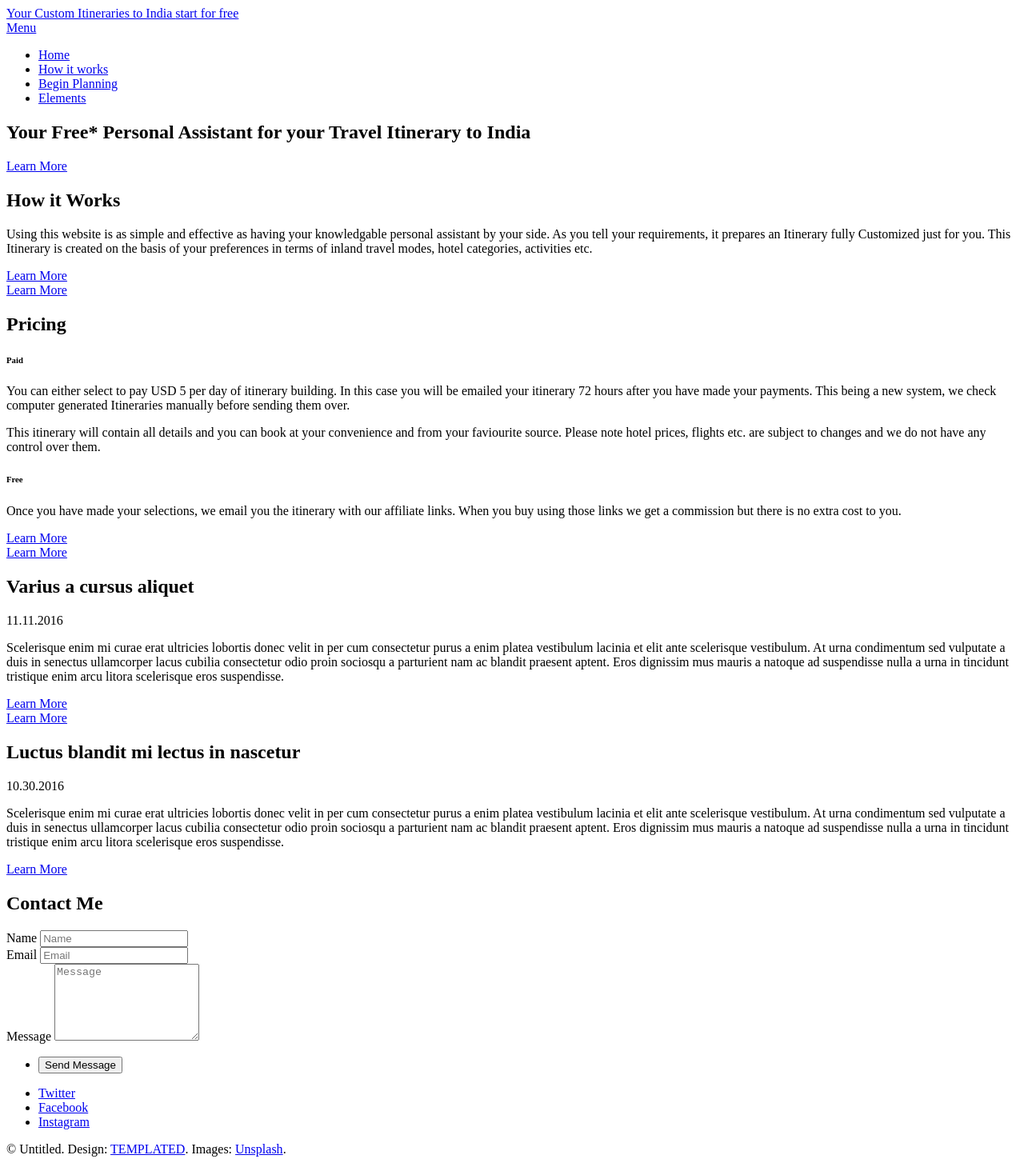
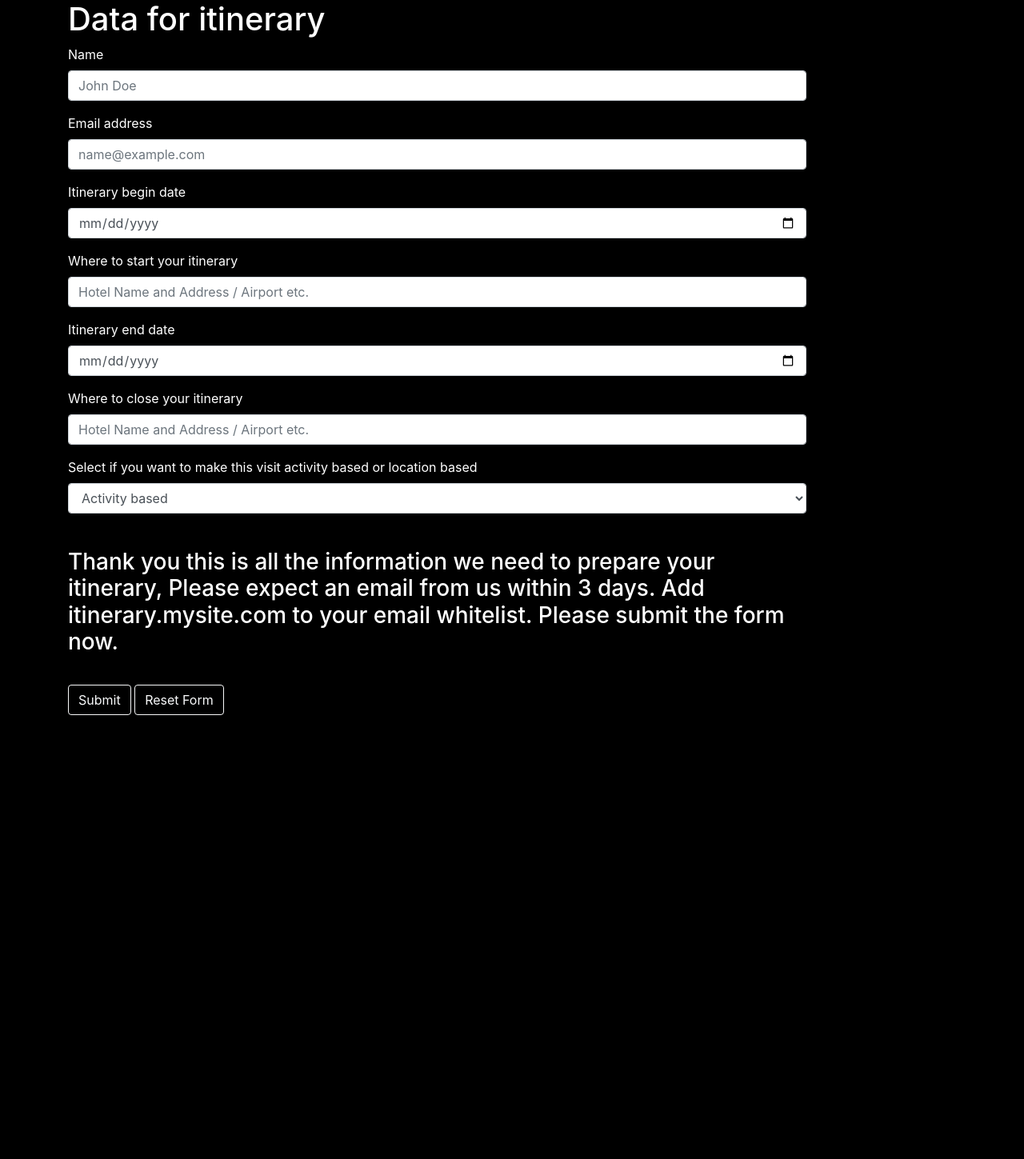
Before and after one commit to Itinerary-Streamlining-tool/MVP, a plain HTML site: page index.html in a window 1280 px wide. Shown: the whole page at 80% size. After the commit the page ends 910 px from the top, so only its background shows below. Drawn offline with nearby package versions, Linux system fonts and the light colour scheme.

Commit message:
Add files via upload

```diff
--- a/index.html
+++ b/index.html
@@ -1,175 +1,190 @@
-<!DOCTYPE HTML>
-<!--
-	Road Trip by TEMPLATED
-	templated.co @templatedco
-	Released for free under the Creative Commons Attribution 3.0 license (templated.co/license)
--->
-<html>
-	<head>
-		<title>Customized travel Itineraries to India</title>
-		<meta charset="utf-8" />
-		<meta name="viewport" content="width=device-width, initial-scale=1" />
-		<link rel="stylesheet" href="assets/css/main.css" />
-	</head>
-	<body>
+<!doctype html>
+<html lang="en">
 
-		<!-- Header -->
-			<header id="header">
-				<div class="logo"><a href="index.html">Your Custom Itineraries to India <span>start for free</span></a></div>
-				<a href="#menu"><span>Menu</span></a>
-			</header>
+<head>
+    <link rel="stylesheet" href="styles.css">
+    <link rel="stylesheet" href="https://stackpath.bootstrapcdn.com/bootstrap/4.5.0/css/bootstrap.min.css"
+        integrity="sha384-9aIt2nRpC12Uk9gS9baDl411NQApFmC26EwAOH8WgZl5MYYxFfc+NcPb1dKGj7Sk" crossorigin="anonymous">
+    <!-- Required meta tags -->
+    <meta charset="utf-8">
+    <meta name="viewport" content="width=device-width, initial-scale=1, shrink-to-fit=no">
 
-		<!-- Nav -->
-			<nav id="menu">
-				<ul class="links">
-					<li><a href="index.html">Home</a></li>
-					<li><a href="how-it-works.html">How it works</a></li>
-					<li><a href="startitinerary.html">Begin Planning</a></li>
-					<li><a href="elements.html">Elements</a></li>
-				</ul>
-			</nav>
+    <!-- Bootstrap CSS -->
+    <link rel="stylesheet" href="https://stackpath.bootstrapcdn.com/bootstrap/4.5.0/css/bootstrap.min.css"
+        integrity="sha384-9aIt2nRpC12Uk9gS9baDl411NQApFmC26EwAOH8WgZl5MYYxFfc+NcPb1dKGj7Sk" crossorigin="anonymous">
 
-		<!-- Banner -->
-		<!--
-			Note: To show a background image, set the "data-bg" attribute below
-			to the full filename of your image. This is used in each section to set
-			the background image.
-		-->
-			<section id="banner" class="bg-img" data-bg="banner.jpg">
-				<div class="inner">
-					<header>
-						<h1> Your Free* Personal Assistant for your Travel Itinerary to India</h1>
-					</header>
-				</div>
-				<a href="#one" class="more">Learn More</a>
-			</section>
+    <title>itinerary creation</title>
+</head>
+<style>
+    body {
+        background-color: #000000;
+    }
+    .container {
+  color:white;
+}
+</style>
 
-		<!-- One -->
-			<section id="one" class="wrapper post bg-img" data-bg="banner2.jpg">
-				<div class="inner">
-					<article class="box">
-						<header>
-							<h2>How it Works</h2>
-							<p> </p>
-						</header>
-						<div class="content">
-							<p>Using this website is as simple and effective as having your knowledgable personal assistant by your side. As you tell your requirements, it prepares an Itinerary fully Customized just for you. This Itinerary is created on the basis of your preferences in terms of inland travel modes, hotel categories, activities etc.
-							</p>
-						</div>
-						<footer>
-							<a href="how-it-works.html" class="button alt">Learn More</a>
-						</footer>
-					</article>
-				</div>
-				<a href="#two" class="more">Learn More</a>
-			</section>
 
-		<!-- Two -->
-			<section id="two" class="wrapper post bg-img" data-bg="banner5.jpg">
-				<div class="inner">
-					<article class="box">
-						<header>
-							<h2>Pricing</h2>
-							<p></p>
-						</header>
-						<div class="content">
-							<h6>Paid</h6>
-							<p>You can either select to pay USD 5 per day of itinerary building. In this case you will be emailed your itinerary 72 hours after you have made your payments. This being a new system, we check computer generated Itineraries manually before sending them over. </p>
-							<p>This itinerary will contain all details and you can book at your convenience and from your faviourite source. Please note hotel prices, flights etc. are subject to changes and we do not have any control over them.</p>
-							<h6>Free</h6>
-							<p>Once you have made your selections, we email you the itinerary with our affiliate links. When you buy using those links we get a commission but there is no extra cost to you.</p>
+<body>
+    <div class="container">
+        <h1>Data for itinerary</h1>
 
-						</div>
-						<footer>
-							<a href="Pricing.html" class="button1 alt">Learn More</a>
-						</footer>
-					</article>
-				</div>
-				<a href="#three" class="more">Learn More</a>
-			</section>
 
-		<!-- Three -->
-			<section id="three" class="wrapper post bg-img" data-bg="banner4.jpg">
-				<div class="inner">
-					<article class="box">
-						<header>
-							<h2>Varius a cursus aliquet</h2>
-							<p>11.11.2016</p>
-						</header>
-						<div class="content">
-							<p>Scelerisque enim mi curae erat ultricies lobortis donec velit in per cum consectetur purus a enim platea vestibulum lacinia et elit ante scelerisque vestibulum. At urna condimentum sed vulputate a duis in senectus ullamcorper lacus cubilia consectetur odio proin sociosqu a parturient nam ac blandit praesent aptent. Eros dignissim mus mauris a natoque ad suspendisse nulla a urna in tincidunt tristique enim arcu litora scelerisque eros suspendisse.</p>
-						</div>
-						<footer>
-							<a href="how-it-works.html" class="button alt">Learn More</a>
-						</footer>
-					</article>
-				</div>
-				<a href="#four" class="more">Learn More</a>
-			</section>
 
-		<!-- Four -->
-			<section id="four" class="wrapper post bg-img" data-bg="banner3.jpg">
-				<div class="inner">
-					<article class="box">
-						<header>
-							<h2>Luctus blandit mi lectus in nascetur</h2>
-							<p>10.30.2016</p>
-						</header>
-						<div class="content">
-							<p>Scelerisque enim mi curae erat ultricies lobortis donec velit in per cum consectetur purus a enim platea vestibulum lacinia et elit ante scelerisque vestibulum. At urna condimentum sed vulputate a duis in senectus ullamcorper lacus cubilia consectetur odio proin sociosqu a parturient nam ac blandit praesent aptent. Eros dignissim mus mauris a natoque ad suspendisse nulla a urna in tincidunt tristique enim arcu litora scelerisque eros suspendisse.</p>
-						</div>
-						<footer>
-							<a href="how-it-works.html" class="button alt">Learn More</a>
-						</footer>
-					</article>
-				</div>
-			</section>
 
-		<!-- Footer -->
-			<footer id="footer">
-				<div class="inner">
 
-					<h2>Contact Me</h2>
+        <form>
+            <div class="form-row">
+                <div class="form-group col-md-10">
 
-					<form action="#" method="post">
+                    <div class="form-group">
+                        <label for="exampleFormControlInput3">Name</label>
+                        <input type="text" class="form-control" id="exampleFormControlInput3" placeholder="John Doe">
+                    </div>
+                    <div class="form-group">
+                        <label for="exampleFormControlInput1">Email address</label>
+                        <input type="email" class="form-control" id="exampleFormControlInput1"
+                            placeholder="name@example.com">
+                    </div>
+                  <!--  <div class="form-group">
+                        <label for="exampleFormControlInput4">How many people in the group?</label>
+                        <input type="number" class="form-control" id="exampleFormControlInput4" placeholder="1 - 8">
+                    </div> -->
+                    <div class="form-group">
+                        <label for="exampleFormControlInput5">Itinerary begin date</label>
+                        <input type="date" class="form-control" id="exampleFormControlInput5" placeholder="John Doe">
+                    </div>
+                    <div class="form-group">
+                        <label for="exampleFormControlInput6">Where to start your itinerary</label>
+                        <input type="text" class="form-control" id="exampleFormControlInput6"
+                            placeholder="Hotel Name and Address / Airport etc.">
+                    </div>
+                    <div class="form-group">
+                        <label for="exampleFormControlInput7">Itinerary end date</label>
+                        <input type="date" class="form-control" id="exampleFormControlInput7" placeholder="John Doe">
+                    </div>
+                    <div class="form-group">
+                        <label for="exampleFormControlInput6">Where to close your itinerary</label>
+                        <input type="text" class="form-control" id="exampleFormControlInput6"
+                            placeholder="Hotel Name and Address / Airport etc.">
+                    </div>
+                    <!-- <div class="form-group">
+                        <label for="exampleFormControlSelect2">Preferred modes of transport (select as many as
+                            applicable) </label>
+                        <select multiple class="form-control" id="exampleFormControlSelect2">
+                            <option>Flight</option>
+                            <option>Over night intercity train</option>
+                            <option>Intracity Metro / Bus</option>
+                            <option>Intracity cab or tuk-tuk</option>
+                            <option>Intercity taxi</option>
+                            <option>Self Drive Car</option>
+                            <option>Self Drive Two Wheeler</option>
+                        </select>
+                    </div>
+                    <div class="form-group">
+                        <label for="exampleFormControlSelect7">What is your travel pace (select as many as applicable)
+                        </label>
+                        <select multiple class="form-control" id="exampleFormControlSelect7">
+                            <option>Slow - 4 - 8 hours daily</option>
+                            <option>Medium - 6 - 10 hours daily </option>
+                            <option>Fast - 8 - 12 hours daily</option>
+                        </select>
+                    </div>
+                    <div class="form-group">
+                        <label for="exampleFormControlSelect2">If you have a bucket list for this trip (select as many
+                            as applicable) </label>
+                        <select multiple class="form-control" id="exampleFormControlSelect2">
+                            <option>Places of tourist interest</option>
+                            <option>Wild life safari</option>
+                            <option>Leh Road Trip (Drive on world's highest motorable Road</option>
+                            <option>Natural Beauty (Hills, Deserts, Beaches etc.)</option>
+                            <option>Historical Places</option>
+                            <option>Adventure Sports</option>
+                            <option>Self Driving / Riding trips</option>
+                        </select>
+                    </div>
+                    <div class="form-group">
+                        <label for="exampleFormControlSelect2">Geographical locations you'd like to visit in this trip
+                            (select as many as applicable) </label>
+                        <select multiple class="form-control" id="exampleFormControlSelect2">
+                            <option>Any places in India</option>
+                            <option>Northern India covering J&K, Himachal Pradesh, Punjab, Haryana, Delhi, Uttar Pradesh
+                                and parts of Rajasthan</option>
+                            <option>North Eastern India covering Uttara Khand, Sikkim, Assam, Nagaland, Manipur,
+                                Mizoram, Tirupura, Meghalaya</option>
+                            <option>Eastern India covering Uttar Pradesh, Jharkhand, West Bengal, Bihar, Odisha,
+                                Chhatisgarh</option>
+                            <option>Central India covering Madhya Pradesh and Parts of Maharashtra</option>
+                            <option>Western India covering Gujarat, Parts of Maharashtra and Goa</option>
+                            <option>Southern India covering Telangana, Karnataka, Andhra Pradesh, Kerala and Tamil Nadu,
+                                Andaman Islands</option>
+                        </select>
 
-						<div class="field half first">
-							<label for="name">Name</label>
-							<input name="name" id="name" type="text" placeholder="Name">
-						</div>
-						<div class="field half">
-							<label for="email">Email</label>
-							<input name="email" id="email" type="email" placeholder="Email">
-						</div>
-						<div class="field">
-							<label for="message">Message</label>
-							<textarea name="message" id="message" rows="6" placeholder="Message"></textarea>
-						</div>
-						<ul class="actions">
-							<li><input value="Send Message" class="button alt" type="submit"></li>
-						</ul>
-					</form>
+                    </div> -->
+                    <div class="form-group">
+                        <label for="exampleFormControlSelect2">Select if you want to make this visit activity based or location based </label>
+                        <select  class="form-control" id="exampleFormControlSelect2">
+                            <option>Activity based</option>
+                            <option>Location based</option>
 
-					<ul class="icons">
-						<li><a href="#" class="icon round fa-twitter"><span class="label">Twitter</span></a></li>
-						<li><a href="#" class="icon round fa-facebook"><span class="label">Facebook</span></a></li>
-						<li><a href="#" class="icon round fa-instagram"><span class="label">Instagram</span></a></li>
-					</ul>
+                        </select>
+                    </div>
+                    <h3 class="padding">Thank you this is all the information we need to prepare your itinerary, Please expect an email from us within 3 days.
+                        Add itinerary.mysite.com to your email whitelist.
+                        Please submit the form now.</h3>
+                    <div>
 
-					<div class="copyright">
-						&copy; Untitled. Design: <a href="https://templated.co">TEMPLATED</a>. Images: <a href="https://unsplash.com">Unsplash</a>.
-					</div>
+                        <button type="button" class="btn btn-outline-light">Submit</button>
+                        <button type="reset" class="btn btn-outline-light">Reset Form </button>
+                    </div>
 
-				</div>
-			</footer>
+                    <!-- <div class="form-group">
+          <label for="exampleFormControlSelect1">Example select</label>
+          <select class="form-control" id="exampleFormControlSelect1">
+            <option>1</option>
+            <option>2</option>
+            <option>3</option>
+            <option>4</option>
+            <option>5</option>
+          </select>
+        </div>
+        <div class="form-group">
+          <label for="exampleFormControlSelect2">Example multiple select</label>
+          <select multiple class="form-control" id="exampleFormControlSelect2">
+            <option>1</option>
+            <option>2</option>
+            <option>3</option>
+            <option>4</option>
+            <option>5</option>
+          </select>
+        </div>
+        <div class="form-group">
+          <label for="exampleFormControlTextarea1">Example textarea</label>
+          <textarea class="form-control" id="exampleFormControlTextarea1" rows="3"></textarea>
+        </div>
+      </form>
+    </div> -->
 
-		<!-- Scripts -->
-			<script src="assets/js/jquery.min.js"></script>
-			<script src="assets/js/jquery.scrolly.min.js"></script>
-			<script src="assets/js/jquery.scrollex.min.js"></script>
-			<script src="assets/js/skel.min.js"></script>
-			<script src="assets/js/util.js"></script>
-			<script src="assets/js/main.js"></script>
+                    <!-- Optional JavaScript -->
+                    <!-- jQuery first, then Popper.js, then Bootstrap JS -->
+                    <script src="https://code.jquery.com/jquery-3.5.1.slim.min.js"
+                        integrity="sha384-DfXdz2htPH0lsSSs5nCTpuj/zy4C+OGpamoFVy38MVBnE+IbbVYUew+OrCXaRkfj"
+                        crossorigin="anonymous"></script>
+                    <script src="https://cdn.jsdelivr.net/npm/popper.js@1.16.0/dist/umd/popper.min.js"
+                        integrity="sha384-Q6E9RHvbIyZFJoft+2mJbHaEWldlvI9IOYy5n3zV9zzTtmI3UksdQRVvoxMfooAo"
+                        crossorigin="anonymous"></script>
+                    <script src="https://stackpath.bootstrapcdn.com/bootstrap/4.5.0/js/bootstrap.min.js"
+                        integrity="sha384-OgVRvuATP1z7JjHLkuOU7Xw704+h835Lr+6QL9UvYjZE3Ipu6Tp75j7Bh/kR0JKI"
+                        crossorigin="anonymous"></script>
+                    <script src="https://code.jquery.com/jquery-3.5.1.slim.min.js"
+                        integrity="sha384-DfXdz2htPH0lsSSs5nCTpuj/zy4C+OGpamoFVy38MVBnE+IbbVYUew+OrCXaRkfj"
+                        crossorigin="anonymous"></script>
+                    <script src="https://cdn.jsdelivr.net/npm/popper.js@1.16.0/dist/umd/popper.min.js"
+                        integrity="sha384-Q6E9RHvbIyZFJoft+2mJbHaEWldlvI9IOYy5n3zV9zzTtmI3UksdQRVvoxMfooAo"
+                        crossorigin="anonymous"></script>
+                    <script src="https://stackpath.bootstrapcdn.com/bootstrap/4.5.0/js/bootstrap.min.js"
+                        integrity="sha384-OgVRvuATP1z7JjHLkuOU7Xw704+h835Lr+6QL9UvYjZE3Ipu6Tp75j7Bh/kR0JKI"
+                        crossorigin="anonymous"></script>
+</body>
 
-	</body>
 </html>
--- /dev/null
+++ b/styles.css
@@ -0,0 +1,4 @@
+.padding{
+    padding-top: 3%;
+    padding-bottom: 3%;
+}
```
